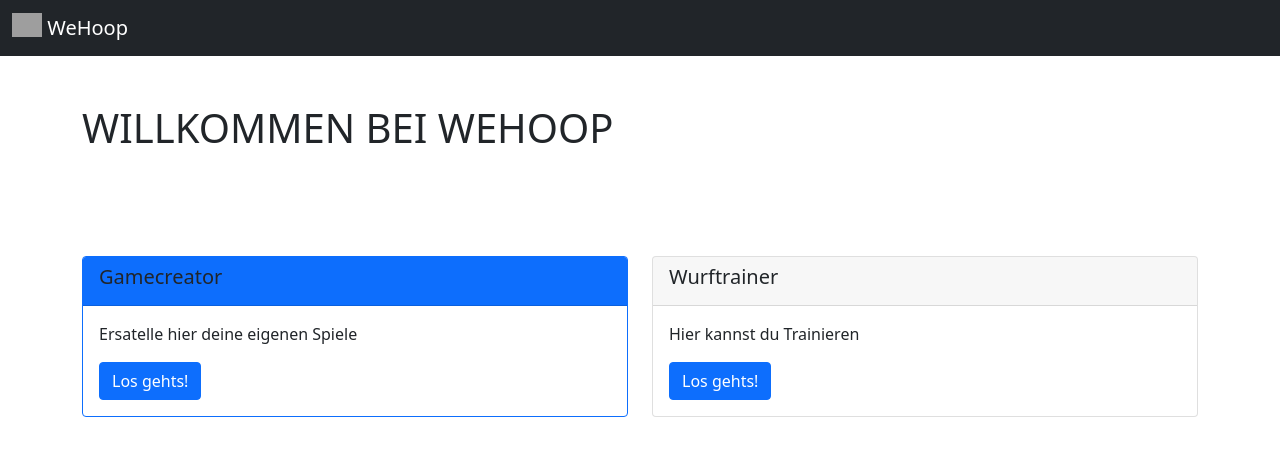
After one commit to Timo4D/WeHoop, a PHP site: template src/views/home/start.php in a window 1280 px wide. The commit adds this page. Shown: the top 456 px of the page. Run offline with PHP 8.4, Linux system fonts and the light colour scheme; the template is opened without the code that fills it, so the values that code supplies are empty; grey boxes are pictures that could not be loaded.

Commit message:
Added a quick start page

```diff
--- a/elements/navbar.php
+++ b/elements/navbar.php
@@ -1,6 +1,6 @@
 <nav class="navbar navbar-dark bg-dark">
     <div class="container-fluid">
-        <a class="navbar-brand" href="/UdemyBlog/">
+        <a class="navbar-brand" href="/WeHoop/">
             <img src="https://getbootstrap.com/docs/5.0/assets/brand/bootstrap-logo.svg" alt="" width="30" height="24" class="d-inline-block align-top">
             WeHoop
         </a>
--- a/src/User/UserController.php
+++ b/src/User/UserController.php
@@ -63,7 +63,7 @@ class UserController extends AbstractController {
             $password = $_POST['password'];
 
             if ($this->loginService->attemptLogin($username, $password)){
-                echo "jojo";
+                header("Location: index/home");
                 return;
             }else {
                 $notice = "Username und Passwort stimmen nicht überein";
--- /dev/null
+++ b/src/views/home/start.php
@@ -0,0 +1,43 @@
+<?php require "elements/html/header.php" ?>
+    <!--********************************************-->
+    <!-- START NAVBAR -->
+    <!--********************************************-->
+<?php require "elements/navbar.php" ?>
+    <!--********************************************-->
+    <!-- END NAVBAR -->
+    <!--********************************************-->
+    <br>
+    <br>
+    <div class="container">
+        <h1>WILLKOMMEN BEI WEHOOP</h1>
+    </div>
+    <br>
+    <br>
+    <br>
+    <br>
+    <div class="container">
+        <div class="row">
+            <div class="col-sm-6">
+
+                <div class="card border-primary">
+                    <div class="card-header bg-primary"><h5>Gamecreator</h5></div>
+                    <div class="card-body">
+                        <p class="card-text">Ersatelle hier deine eigenen Spiele</p>
+                        <a href="/UdemyBlog/index/blogposts" class="btn btn-primary">Los gehts!</a>
+                    </div>
+                </div>
+
+            </div>
+            <div class="col-sm-6">
+                <di class="card">
+                    <div class="card-header"><h5>Wurftrainer</h5></div>
+                    <div class="card-body">
+                        <p class="card-text">Hier kannst du Trainieren</p>
+                        <a href="/UdemyBlog/index/login" class="btn btn-primary">Los gehts!</a>
+                    </div>
+                </di>
+            </div>
+        </div>
+    </div>
+
+<?php require "elements/html/footer.php" ?>
```
Also changed, not shown: index.php (+37 -0 lines), src/Core/Container.php (+10 -0 lines), src/Home/HomeController.php (added, +22 -0 lines), src/Home/HomeModel.php (added, +12 -0 lines), src/Home/HomeRepository.php (added, +28 -0 lines), elements/html/header.php (line endings or trailing spaces).
